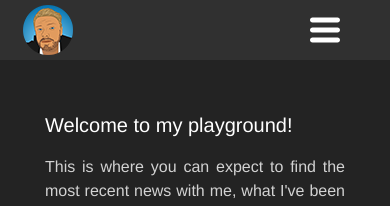
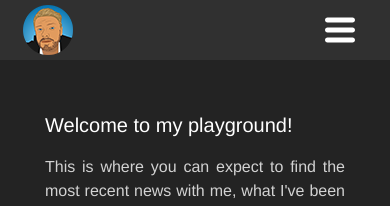
Before and after one commit to beppek/beppek.github.io, a Jekyll site: the page built from index.html, in a window 390 px wide. Shown: the top 206 px of the page. Built offline with Jekyll 4.4.1, drawn with Linux system fonts in a browser that asks for light colours.

Commit message:
Better position of mobile hamburger menu

```diff
--- a/_sass/_layout.scss
+++ b/_sass/_layout.scss
@@ -69,7 +69,7 @@
     @include media-query($on-palm) {
         position: absolute;
         top: $spacing-unit;
-        right: -$spacing-unit / 2;
+        right: -$spacing-unit;
         text-align: left;
 
         .menu-icon {
```
